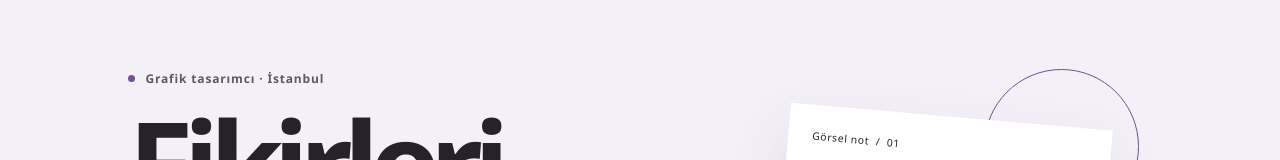
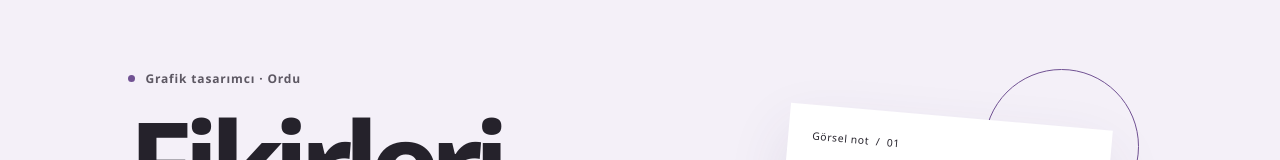
Before and after one commit to astopaal/zeynep-portfolio, a React (Vite) app: page / in a window 1280 px wide. Shown: the part 136-296 px from the top of the page. Built offline with nearby package versions, Linux system fonts and the light colour scheme; no server answers; the database is empty.

Commit message:
Set portfolio location to Ordu

```diff
--- a/src/App.jsx
+++ b/src/App.jsx
@@ -70,7 +70,7 @@ function App() {
       <main id="icerik">
         <section className="hero" id="anasayfa" aria-labelledby="hero-title">
           <div className="hero-copy">
-            <p className="eyebrow"><span className="status-dot" aria-hidden="true" /> Grafik tasarımcı · İstanbul</p>
+            <p className="eyebrow"><span className="status-dot" aria-hidden="true" /> Grafik tasarımcı · Ordu</p>
             <h1 id="hero-title">Fikirleri<br /><span>görünür</span> kılarım.</h1>
             <div className="hero-bottom">
               <p>Ben Zeynep Yılmaz. Basılı ve dijital mecralar için karakteri olan görsel işler tasarlıyorum.</p>
```
